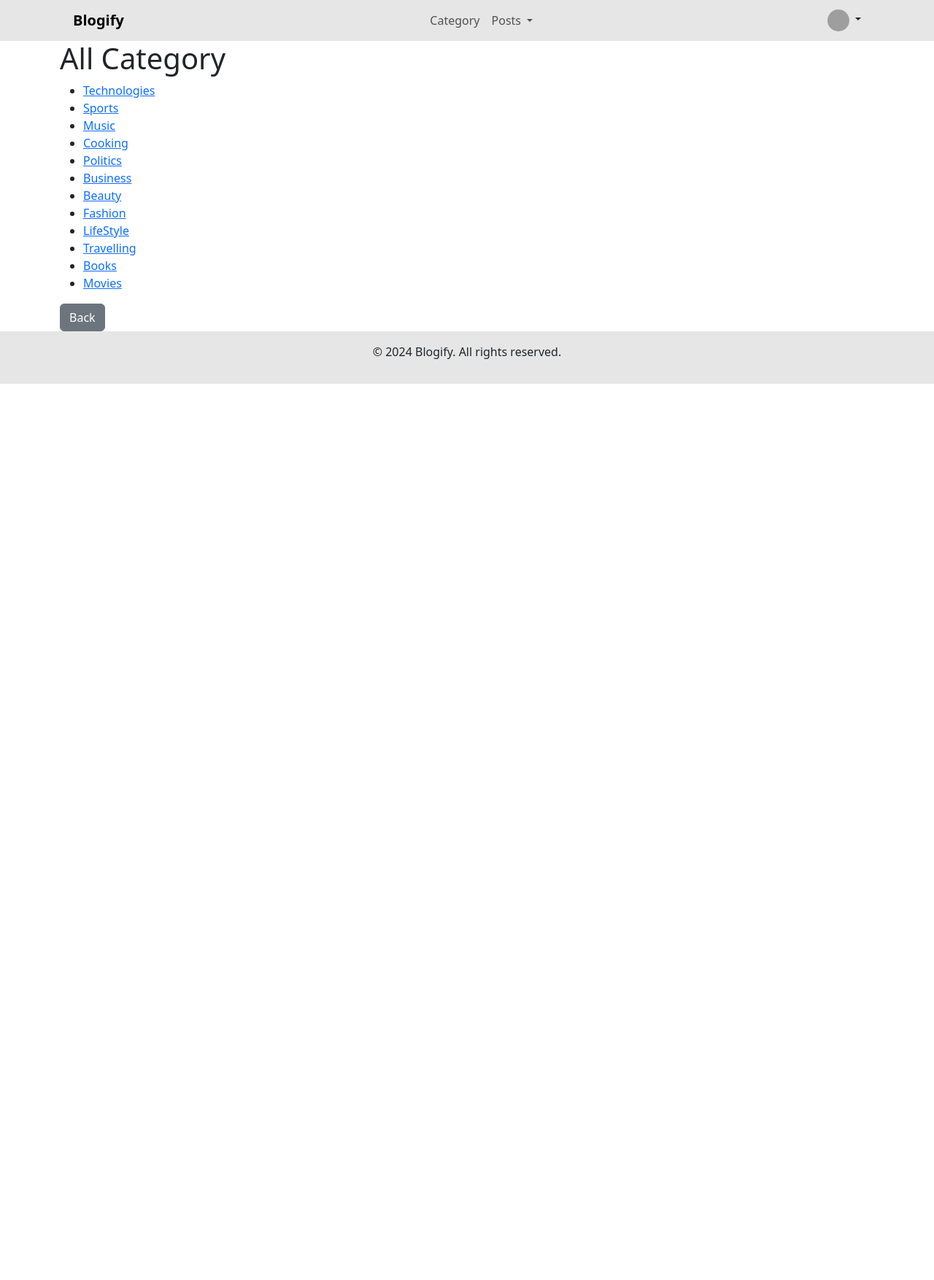
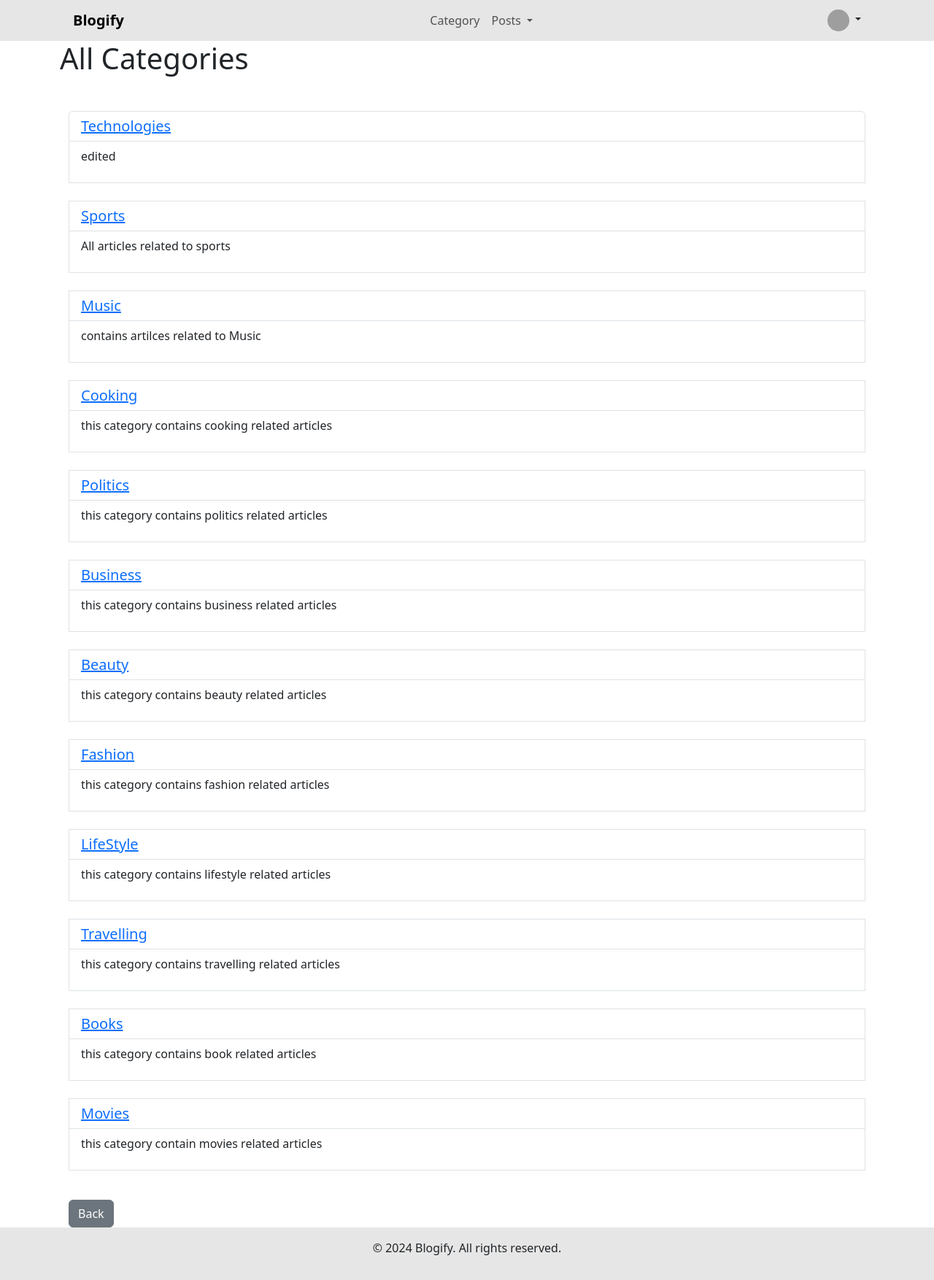
Before and after one commit to nishanlimbuchemjong/Blogify-Python-Django, a Django app: page /Users/category/ in a window 1280 px wide. Shown: the whole page at 73% size. Before the commit the page ends 526 px from the top, so only its background shows below. Run offline with Django 5.2, Linux system fonts and the light colour scheme; data comes from the database, SQL or seed files in the repository; grey boxes are pictures that could not be loaded.

Commit message:
[modify] usre_category_list.html page been styled and modified similar to admin_category_list.html page

```diff
--- a/User/templates/user/user_category_list.html
+++ b/User/templates/user/user_category_list.html
@@ -3,12 +3,29 @@
 {% block title %}Categories{% endblock %}
 
 {% block content %}
-    <h1>All Category</h1>
-    <ul>
-        {% for category in categories %}
-            <li><a href="{% url 'user_category_post' category.id %}">{{ category.name }}</a></li>
-        {% endfor %}
-    </ul>
-    <!-- Optionally, adding a back link to the landing page -->
-    <a href="{% url 'user_home'%}" class="btn btn-secondary">Back</a>
+<h1>All Categories</h1>
+<div class="container mt-5">
+
+    {% if categories %}
+        <div class="list-group">
+            {% for category in categories %}
+                <div class="list-group-item d-flex justify-content-between align-items-center">
+                    <!-- Category Name with Buttons -->
+                    <div class="d-flex align-items-center">
+                        <h5 class="mb-0 me-3"><a href="{% url 'user_category_post' category.id %}">{{ category.name }}</a></h5>
+
+                    </div>
+                </div>
+                <div class="list-group-item d-flex justify-content-between align-items-center">
+                    <p>{{category.description}}</p>
+                </div>
+                <br>
+            {% endfor %}
+        </div>
+
+        <a href="{% url 'user_home' %}" class="btn btn-secondary mt-3">Back</a>
+    {% else %}
+        <p>No categories available.</p>
+    {% endif %}
+</div>
 {% endblock %}
--- a/User/views.py
+++ b/User/views.py
@@ -261,6 +261,9 @@ def post_comment(request, post_id):
     return JsonResponse({"error": "Invalid request"}, status=400)
 
 
+
+
+
 # functions related to Admin
 
 def AdminCategoryList(request):
```
